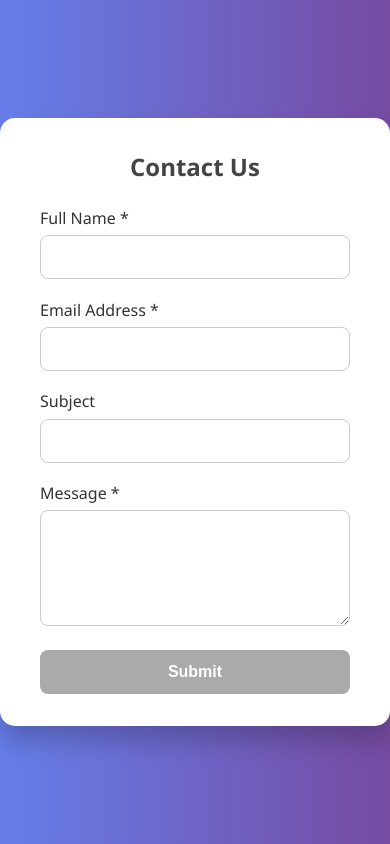
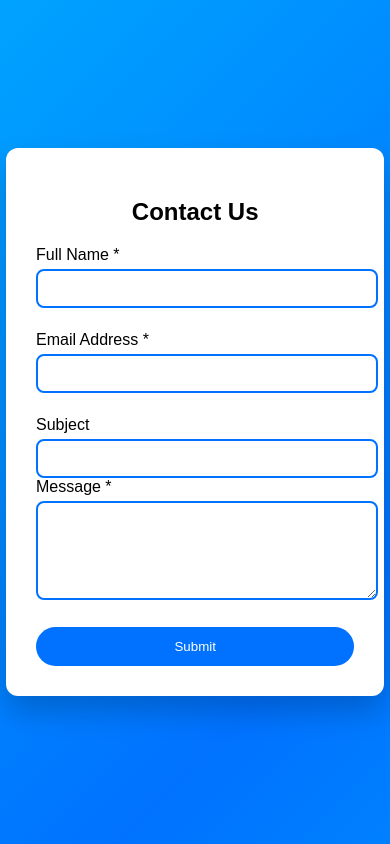
Before and after one commit to Shaumiyan/Task-5-ResponsiveForm, a plain HTML site: page index.html in a window 390 px wide. Drawn offline with Linux system fonts and the light colour scheme.

Commit message:
Completed Task 5: Improved responsiveness and design based on Task 4

```diff
--- a/script.js
+++ b/script.js
@@ -1,57 +1,19 @@
-const form = document.getElementById("contactForm");
-const submitBtn = document.getElementById("submitBtn");
+// Scroll-triggered animation for the container
+const container = document.querySelector('.container');
 
-const fullName = document.getElementById("fullName");
-const email = document.getElementById("email");
-const message = document.getElementById("message");
+window.addEventListener('scroll', () => {
+  const rect = container.getBoundingClientRect();
+  if (rect.top < window.innerHeight - 100) {
+    container.style.animation = 'fadeIn 1s forwards ease-in-out';
+  }
+});
 
-const errorFullName = fullName.nextElementSibling;
-const errorEmail = email.nextElementSibling;
-const errorMessage = message.nextElementSibling;
+// Simple Form Validation Enable/Disable Submit
+const form = document.getElementById('contactForm');
+const submitBtn = document.getElementById('submitBtn');
+const requiredFields = ['fullName', 'email', 'message'];
 
-function validateForm() {
-  let isValid = true;
-
-  // Full Name Validation
-  if (fullName.value.trim().length < 3) {
-    errorFullName.textContent = "Full name must be at least 3 characters.";
-    isValid = false;
-  } else {
-    errorFullName.textContent = "";
-  }
-
-  // Email Validation
-  const emailPattern = /^[^\s@]+@[^\s@]+\.[^\s@]+$/;
-  if (!emailPattern.test(email.value.trim())) {
-    errorEmail.textContent = "Enter a valid email address.";
-    isValid = false;
-  } else {
-    errorEmail.textContent = "";
-  }
-
-  // Message Validation
-  if (message.value.trim() === "") {
-    errorMessage.textContent = "Message is required.";
-    isValid = false;
-  } else {
-    errorMessage.textContent = "";
-  }
-
-  submitBtn.disabled = !isValid;
-}
-
-form.addEventListener("input", validateForm);
-
-form.addEventListener("submit", (e) => {
-  e.preventDefault();
-
-  submitBtn.innerText = "Submitting...";
-  submitBtn.disabled = true;
-
-  setTimeout(() => {
-    alert("Form submitted successfully!");
-    form.reset();
-    submitBtn.innerText = "Submit";
-    validateForm(); // disable button again
-  }, 1000);
+form.addEventListener('input', () => {
+  const allFilled = requiredFields.every(id => document.getElementById(id).value.trim() !== '');
+  submitBtn.disabled = !allFilled;
 });
--- a/style.css
+++ b/style.css
@@ -1,97 +1,82 @@
-* {
-  box-sizing: border-box;
+/* General Styles */
+body {
+  font-family: 'Poppins', sans-serif;
+  background: linear-gradient(-45deg, #00c6ff, #0072ff, #00c6ff, #0072ff);
+  background-size: 400% 400%;
+  animation: gradientBG 10s ease infinite;
+  min-height: 100vh;
+  display: flex;
+  align-items: center;
+  justify-content: center;
   margin: 0;
-  padding: 0;
 }
 
-body {
-  font-family: 'Segoe UI', sans-serif;
-  height: 100vh;
-  background: linear-gradient(to right, #667eea, #764ba2);
-  display: flex;
-  justify-content: center;
-  align-items: center;
-  color: #333;
+/* Background Animation */
+@keyframes gradientBG {
+  0% {background-position: 0% 50%;}
+  50% {background-position: 100% 50%;}
+  100% {background-position: 0% 50%;}
 }
 
+/* Container Animation */
 .container {
   background: white;
-  padding: 2rem 2.5rem;
-  border-radius: 15px;
-  box-shadow: 0 15px 25px rgba(0, 0, 0, 0.2);
-  width: 100%;
-  max-width: 450px;
-  animation: fadeIn 1s ease-in;
+  padding: 30px;
+  border-radius: 12px;
+  box-shadow: 0 15px 30px rgba(0,0,0,0.2);
+  transform: scale(0.8);
+  opacity: 0;
+  animation: fadeIn 1s forwards ease-in-out;
+}
+
+@keyframes fadeIn {
+  to {
+    transform: scale(1);
+    opacity: 1;
+  }
 }
 
 h2 {
   text-align: center;
-  margin-bottom: 1.5rem;
-  color: #444;
+  margin-bottom: 20px;
 }
 
-.form-group {
-  margin-bottom: 1.2rem;
+/* Input Fields */
+input, textarea {
+  width: 100%;
+  padding: 10px;
+  border: 2px solid #0072ff;
+  border-radius: 8px;
+  margin-top: 5px;
+  transition: 0.3s;
 }
 
-label {
-  display: block;
-  margin-bottom: 0.4rem;
-  font-weight: 500;
+input:focus, textarea:focus {
+  border-color: #00c6ff;
+  box-shadow: 0 0 10px #00c6ff;
 }
 
-input,
-textarea {
+/* Button Style + Hover */
+button {
   width: 100%;
-  padding: 0.75rem;
-  border-radius: 8px;
-  border: 1px solid #ccc;
-  font-size: 1rem;
-  transition: border-color 0.3s ease;
+  padding: 12px;
+  background: #0072ff;
+  color: #fff;
+  border: none;
+  border-radius: 25px;
+  cursor: pointer;
+  transition: background 0.4s ease, transform 0.3s ease;
 }
 
-input:focus,
-textarea:focus {
-  border-color: #667eea;
-  outline: none;
+button:hover {
+  background: #00c6ff;
+  transform: scale(1.05);
 }
 
+/* Error Text */
 small.error {
   color: red;
-  font-size: 0.8rem;
-  margin-top: 0.25rem;
   display: block;
+  margin-top: 5px;
+  min-height: 18px;
 }
-
-button {
-  background-color: #667eea;
-  color: white;
-  padding: 0.8rem;
-  border: none;
-  width: 100%;
-  border-radius: 8px;
-  font-size: 1rem;
-  font-weight: bold;
-  cursor: pointer;
-  transition: background 0.3s ease;
-}
-
-button:disabled {
-  background-color: #aaa;
-  cursor: not-allowed;
-}
-
-button:hover:not(:disabled) {
-  background-color: #5a67d8;
-}
-
-@keyframes fadeIn {
-  from {
-    opacity: 0;
-    transform: translateY(-30px);
-  }
-  to {
-    opacity: 1;
-    transform: translateY(0);
-  }
-}
```
